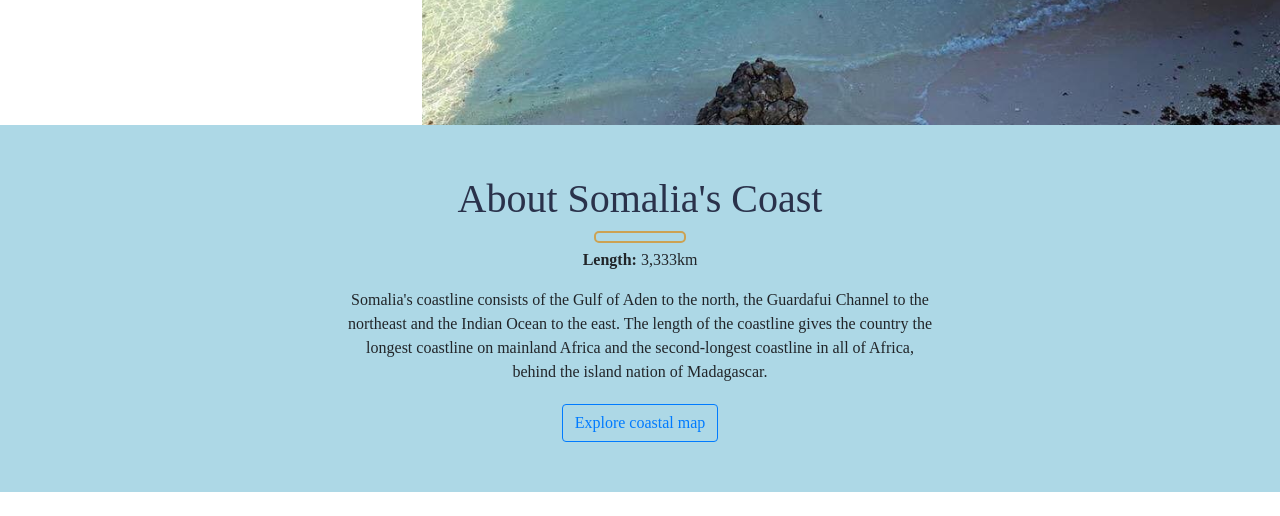
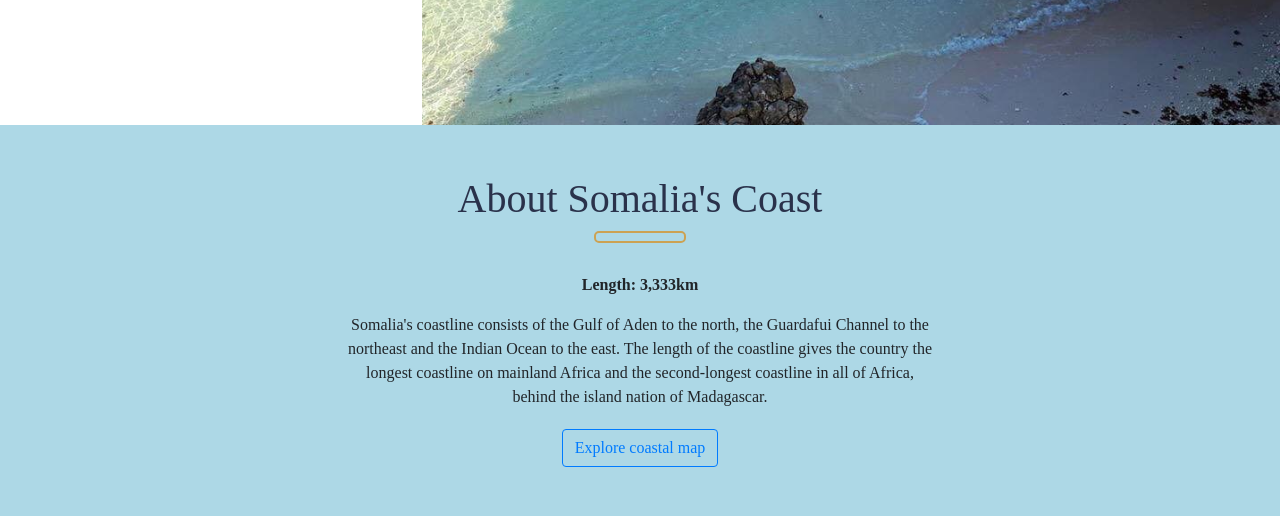
Before and after one commit to Zuhur/milestone-2, a plain HTML site: page index.html in a window 1280 px wide. Shown: the part 581-1097 px from the top of the page. Drawn offline with nearby package versions, Linux system fonts and the light colour scheme; a web font is replaced by a local one.

Commit message:
Added class to p in about section

```diff
--- a/index.html
+++ b/index.html
@@ -57,7 +57,7 @@
       <div class="container text-center">
         <h1 class="title-about text-center">About Somalia's Coast</h1>
         <hr/>
-        <p class="text-center"><strong>Length: </strong> 3,333km</p>
+        <p class="about-length text-center"><strong>Length: </strong> 3,333km</p>
         <p class="about-info text-center">
           Somalia's coastline consists of the Gulf of Aden to the north, the
           Guardafui Channel to the northeast and the Indian Ocean to the east.
```
